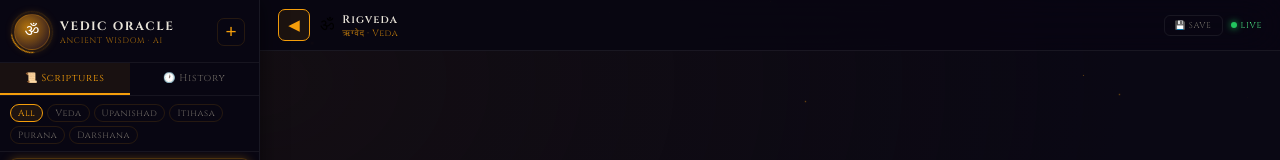
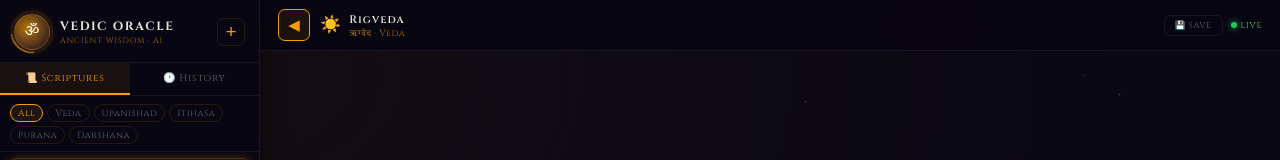
Before and after one commit to neevlila/vedic-oracle, a React (Vite) app: page / in a window 1280 px wide. Shown: the top 160 px of the page. Built offline with nearby package versions, Linux system fonts and the light colour scheme.

Commit message:
sets the emoji(Symbol) according to their books

```diff
--- a/src/App.jsx
+++ b/src/App.jsx
@@ -12,12 +12,12 @@ const LANGUAGES = [
 ];
 
 const SCRIPTURES = [
-  { id: "rig", category: "Veda", name: "Rigveda", sanskrit: "ऋग्वेद", symbol: "ॐ", color: "#f59e0b", glow: "#f59e0b44", desc: "Hymns of Creation & Gods", mantra: "ॐ भूर्भुवः स्वः तत्सवितुर्वरेण्यं भर्गो देवस्य धीमहि धियो यो नः प्रचोदयात्", focus: `the Rigveda — humanity's oldest scripture with 1028 hymns dedicated to Agni (fire), Indra (thunder), Soma (divine nectar), Varuna (cosmic law), and Surya (sun). You know the Nasadiya Sukta, Purusha Sukta, Gayatri Mantra, and the concept of Rta.`, suggestions: ["Who is Agni, the fire god?", "What is the Gayatri Mantra?", "Explain Nasadiya Sukta — creation hymn", "What is Rta — the cosmic order?"] },
-  { id: "sama", category: "Veda", name: "Samaveda", sanskrit: "सामवेद", symbol: "♪", color: "#10b981", glow: "#10b98144", desc: "Melodies & Sacred Chants", mantra: "ॐ आप्यायस्व समेतु ते विश्वतः सोम वृष्णियम्", focus: `the Samaveda — the Veda of song with 1875 verses. You know the Udgitha (OM chant), Sama Gana, Nada Brahman (sound as God), and how chanting creates divine vibrations.`, suggestions: ["What is Nada Brahman?", "How does chanting heal the soul?", "What is the Udgitha?", "Why is OM the most sacred sound?"] },
+  { id: "rig", category: "Veda", name: "Rigveda", sanskrit: "ऋग्वेद", symbol: "☀️", color: "#f59e0b", glow: "#f59e0b44", desc: "Hymns of Creation & Gods", mantra: "ॐ भूर्भुवः स्वः तत्सवितुर्वरेण्यं भर्गो देवस्य धीमहि धियो यो नः प्रचोदयात्", focus: `the Rigveda — humanity's oldest scripture with 1028 hymns dedicated to Agni (fire), Indra (thunder), Soma (divine nectar), Varuna (cosmic law), and Surya (sun). You know the Nasadiya Sukta, Purusha Sukta, Gayatri Mantra, and the concept of Rta.`, suggestions: ["Who is Agni, the fire god?", "What is the Gayatri Mantra?", "Explain Nasadiya Sukta — creation hymn", "What is Rta — the cosmic order?"] },
+  { id: "sama", category: "Veda", name: "Samaveda", sanskrit: "सामवेद", symbol: "ॐ", color: "#10b981", glow: "#10b98144", desc: "Melodies & Sacred Chants", mantra: "ॐ आप्यायस्व समेतु ते विश्वतः सोम वृष्णियम्", focus: `the Samaveda — the Veda of song with 1875 verses. You know the Udgitha (OM chant), Sama Gana, Nada Brahman (sound as God), and how chanting creates divine vibrations.`, suggestions: ["What is Nada Brahman?", "How does chanting heal the soul?", "What is the Udgitha?", "Why is OM the most sacred sound?"] },
   { id: "yajur", category: "Veda", name: "Yajurveda", sanskrit: "यजुर्वेद", symbol: "🔥", color: "#ef4444", glow: "#ef444444", desc: "Rituals & Sacrificial Rites", mantra: "ॐ इषे त्वोर्जे त्वा वायवस्थ देवो वः सविता प्रार्पयतु", focus: `the Yajurveda — Veda of ritual action. Yajna (fire sacrifice), the Shatapatha Brahmana, Sri Rudram, Chamakam, and the deeper meaning of rituals as internal purification.`, suggestions: ["What is Yajna sacrifice?", "Explain the Sri Rudram", "How does karma purify the soul?", "Inner meaning of fire rituals?"] },
-  { id: "atharva", category: "Veda", name: "Atharvaveda", sanskrit: "अथर्ववेद", symbol: "✦", color: "#8b5cf6", glow: "#8b5cf644", desc: "Magic, Healing & Secret Arts", mantra: "ॐ शन्नो देवीरभिष्टय आपो भवन्तु पीतये", focus: `the Atharvaveda — healing hymns (Ayurveda roots), protection mantras, the Prithvi Sukta (Hymn to Mother Earth), tantra knowledge, and secret wisdom.`, suggestions: ["What are the best protection mantras?", "Atharvaveda roots of Ayurveda", "What is the Prithvi Sukta?", "Secret tantra knowledge"] },
-  { id: "upanishad", category: "Upanishad", name: "Upanishads", sanskrit: "उपनिषद्", symbol: "🔆", color: "#06b6d4", glow: "#06b6d444", desc: "Secret Wisdom — Brahman & Atman", mantra: "ॐ पूर्णमदः पूर्णमिदं पूर्णात्पूर्णमुदच्यते पूर्णस्य पूर्णमादाय पूर्णमेवावशिष्यते", focus: `the 108 Upanishads — Brihadaranyaka, Chandogya (Tat Tvam Asi), Katha, Mundaka, Mandukya (OM's 4 states), Isha. Brahman, Atman, Maya, the 4 Mahavakyas, and paths to Moksha.`, suggestions: ["What is Tat Tvam Asi?", "What is Brahman vs Atman?", "Explain Maya — the cosmic illusion", "How to attain Moksha?"] },
-  { id: "gita", category: "Itihasa", name: "Bhagavad Gita", sanskrit: "भगवद्गीता", symbol: "🪷", color: "#0ea5e9", glow: "#0ea5e944", desc: "Krishna's Divine Song — 18 Chapters", mantra: "ॐ कर्मण्येवाधिकारस्ते मा फलेषु कदाचन मा कर्मफलहेतुर्भूर्मा ते सङ्गोऽस्त्वकर्मणि", focus: `the Bhagavad Gita — all 18 chapters. Karma Yoga (Ch.3), Jnana Yoga (Ch.4), Bhakti Yoga (Ch.12), the immortal soul (Ch.2), Vishwarupa (Ch.11), three Gunas (Ch.14), Nishkama Karma, surrender (Ch.18).`, suggestions: ["What is Nishkama Karma?", "Explain Krishna's Vishwarupa", "What are Sattva, Rajas, Tamas?", "How to overcome fear — Gita Ch.2"] },
+  { id: "atharva", category: "Veda", name: "Atharvaveda", sanskrit: "अथर्ववेद", symbol: "🌿", color: "#8b5cf6", glow: "#8b5cf644", desc: "Magic, Healing & Secret Arts", mantra: "ॐ शन्नो देवीरभिष्टय आपो भवन्तु पीतये", focus: `the Atharvaveda — healing hymns (Ayurveda roots), protection mantras, the Prithvi Sukta (Hymn to Mother Earth), tantra knowledge, and secret wisdom.`, suggestions: ["What are the best protection mantras?", "Atharvaveda roots of Ayurveda", "What is the Prithvi Sukta?", "Secret tantra knowledge"] },
+  { id: "upanishad", category: "Upanishad", name: "Upanishads", sanskrit: "उपनिषद्", symbol: "🦢", color: "#06b6d4", glow: "#06b6d444", desc: "Secret Wisdom — Brahman & Atman", mantra: "ॐ पूर्णमदः पूर्णमिदं पूर्णात्पूर्णमुदच्यते पूर्णस्य पूर्णमादाय पूर्णमेवावशिष्यते", focus: `the 108 Upanishads — Brihadaranyaka, Chandogya (Tat Tvam Asi), Katha, Mundaka, Mandukya (OM's 4 states), Isha. Brahman, Atman, Maya, the 4 Mahavakyas, and paths to Moksha.`, suggestions: ["What is Tat Tvam Asi?", "What is Brahman vs Atman?", "Explain Maya — the cosmic illusion", "How to attain Moksha?"] },
+  { id: "gita", category: "Itihasa", name: "Bhagavad Gita", sanskrit: "भगवद्गीता", symbol: "☸️", color: "#0ea5e9", glow: "#0ea5e944", desc: "Krishna's Divine Song — 18 Chapters", mantra: "ॐ कर्मण्येवाधिकारस्ते मा फलेषु कदाचन मा कर्मफलहेतुर्भूर्मा ते सङ्गोऽस्त्वकर्मणि", focus: `the Bhagavad Gita — all 18 chapters. Karma Yoga (Ch.3), Jnana Yoga (Ch.4), Bhakti Yoga (Ch.12), the immortal soul (Ch.2), Vishwarupa (Ch.11), three Gunas (Ch.14), Nishkama Karma, surrender (Ch.18).`, suggestions: ["What is Nishkama Karma?", "Explain Krishna's Vishwarupa", "What are Sattva, Rajas, Tamas?", "How to overcome fear — Gita Ch.2"] },
   { id: "ramayana", category: "Itihasa", name: "Ramayana", sanskrit: "रामायण", symbol: "🏹", color: "#f97316", glow: "#f9731644", desc: "Epic of Lord Rama — Dharma & Devotion", mantra: "श्री राम जय राम जय जय राम ॐ रामाय नमः", focus: `the Valmiki Ramayana (24,000 shlokas). All 7 Kandas. Rama as Maryada Purushottam, Sita's strength, Hanuman's devotion and power, Ravana's ego vs wisdom.`, suggestions: ["Who is Hanuman and his powers?", "Why is Rama Maryada Purushottam?", "Deeper meaning of Sita's abduction", "Ravana's ten heads — symbolism"] },
   { id: "mahabharata", category: "Itihasa", name: "Mahabharata", sanskrit: "महाभारत", symbol: "⚔️", color: "#dc2626", glow: "#dc262644", desc: "Great War of Dharma — 100,000 Verses", mantra: "ॐ धर्मो रक्षति रक्षितः धर्म एव हतो हन्ति", focus: `the Mahabharata — 100,000 shlokas, 18 Parvas. Pandavas, Kauravas, Bhishma's vow, Karna's tragedy, Draupadi, Yaksha Prashna, Vidura Niti, dharma sankat.`, suggestions: ["Why is Karna the greatest tragic hero?", "What is the Yaksha Prashna?", "Bhishma's wisdom on his deathbed", "Why did Krishna allow the war?"] },
   { id: "bhagavat", category: "Purana", name: "Srimad Bhagavatam", sanskrit: "श्रीमद्भागवतम्", symbol: "🌺", color: "#ec4899", glow: "#ec489944", desc: "Vishnu's Stories — 18,000 Verses", mantra: "ॐ नमो भगवते वासुदेवाय नमः संसारसागरे मग्नं", focus: `the Srimad Bhagavatam — 12 Skandhas, 18,000 verses. Krishna's full life (Skandha 10), Prahlada, Dhruva, King Parikshit, 24 avatars of Vishnu, pure Bhakti.`, suggestions: ["Tell me about Krishna's Rasa Lila", "Story of Prahlada and Narasimha", "What are the 24 avatars of Vishnu?", "Story of Dhruva — the child devotee"] },
```
